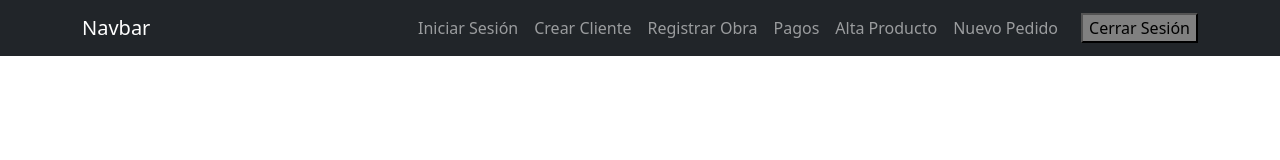
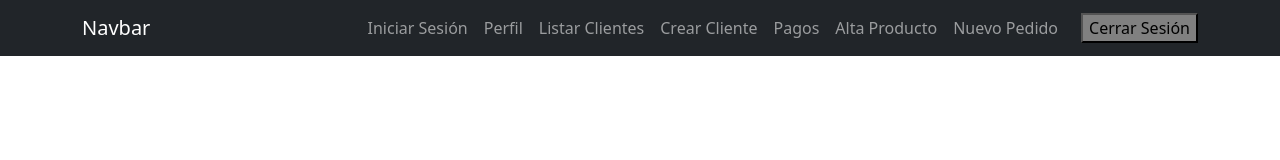
Before and after one commit to Emiliano-Mendoza/dan-front, a React (Create React App) app: page / in a window 1280 px wide. Shown: the top 160 px of the page. Built offline with nearby package versions, Linux system fonts and the light colour scheme.

Commit message:
front sin terminar

```diff
--- a/src/App.js
+++ b/src/App.js
@@ -5,7 +5,7 @@ import {BrowserRouter as Router, Route} from 'react-router-dom';
 
 
 import Navigation from './component/Navigation';
-//import AddObra from './component/AddObra';
+import AddObra from './component/AddObra';
 import CreateClient from './component/CreateClient';
 import Login from './component/Login'
 import AddObraUsuario from './component/AddObraUsuario';
@@ -20,8 +20,8 @@ function App() {
 
       <div className="container p-4">
         <Route path="/" exact component={Login}/>
-        {/* <Route path="/obra" component={AddObra}/> */}
-        <Route path="/obra-usuario" component={AddObraUsuario}/>
+         <Route path="/listar-clientes" component={AddObra}/>
+        <Route path="/perfil-usuario" component={AddObraUsuario}/>
         <Route path="/client" component={CreateClient}/>
         <Route path="/pago" component={CreatePago}/>
         <Route path="/alta-producto" component={AltaProducto}/>
--- a/src/component/Navigation.js
+++ b/src/component/Navigation.js
@@ -28,15 +28,16 @@ export default class Navigation extends Component {
                             <li className="nav-item active">
                                 <Link className="nav-link" to="/">Iniciar Sesión</Link>
                             </li>
-                            {/* <li className="nav-item">
-                                <Link className="nav-link" to="/obra">Listar Clientes</Link>
-                            </li> */}
+                            <li className="nav-item">
+                                <Link className="nav-link" to="/perfil-usuario">Perfil</Link>
+                            </li>
+                             <li className="nav-item">
+                                <Link className="nav-link" to="/listar-clientes">Listar Clientes</Link>
+                            </li>
                             <li className="nav-item">
                                 <Link className="nav-link" to="/client">Crear Cliente</Link>
                             </li>
-                            <li className="nav-item">
-                                <Link className="nav-link" to="/obra-usuario">Registrar Obra</Link>
-                            </li>
+
                             <li className="nav-item">
                                 <Link className="nav-link" to="/pago">Pagos</Link>
                             </li>
```
